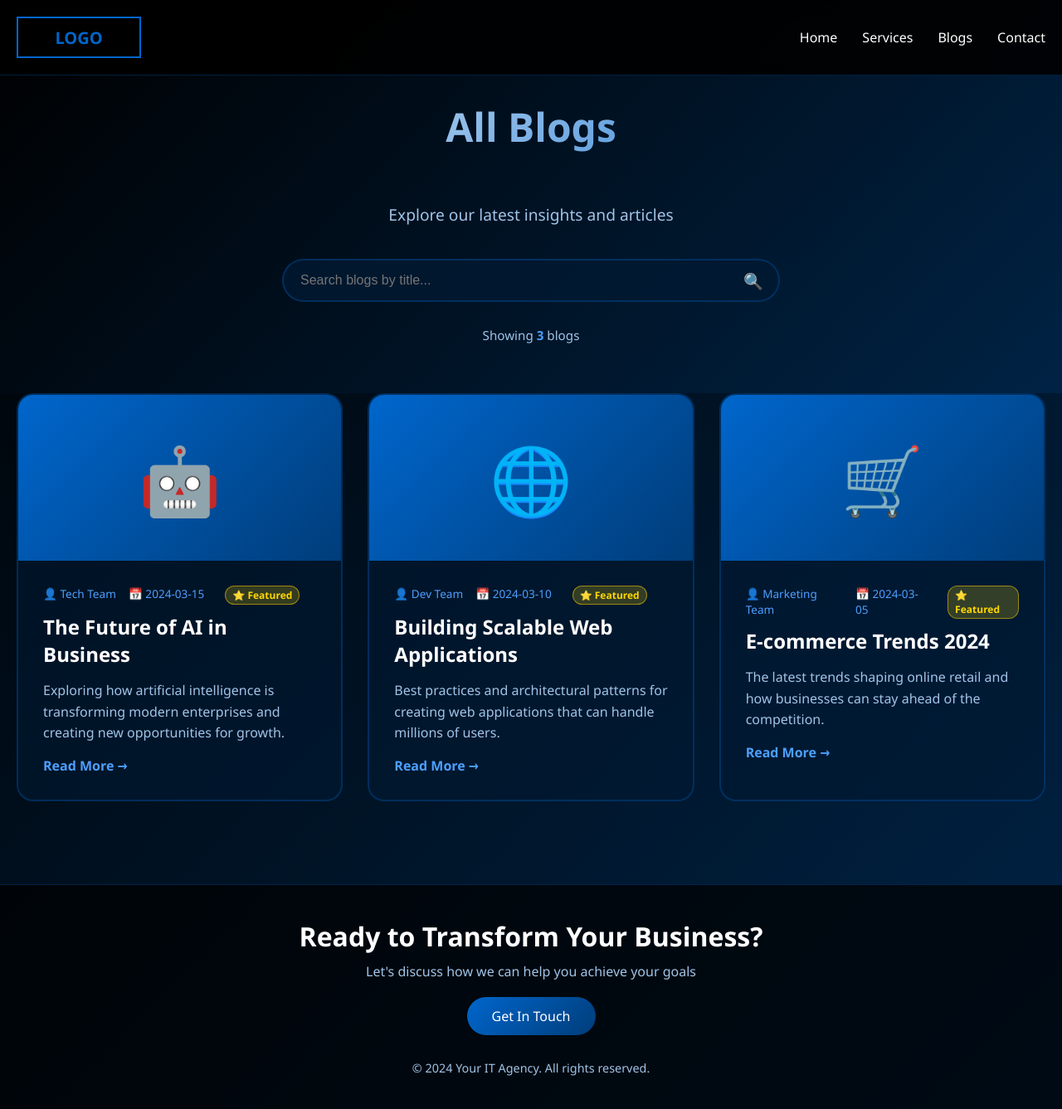
After one commit to ghogharimeet21/flask-page, a Flask app: page /blogs in a window 1280 px wide. The commit adds this page. Shown: the whole page at 83% size. Run offline with Flask 3, Linux system fonts and the light colour scheme.

Commit message:
added blog featured functionality & made seprate page for blogs and one search box also added for searching specific blogs bases of title of the blogs

```diff
--- a/app.py
+++ b/app.py
@@ -61,7 +61,8 @@ DEFAULT_BLOGS = [
         "excerpt": "Exploring how artificial intelligence is transforming modern enterprises and creating new opportunities for growth.",
         "author": "Tech Team",
         "date": "2024-03-15",
-        "image": "🤖"
+        "image": "🤖",
+        "starred": True
     },
     {
         "id": 2,
@@ -69,7 +70,8 @@ DEFAULT_BLOGS = [
         "excerpt": "Best practices and architectural patterns for creating web applications that can handle millions of users.",
         "author": "Dev Team",
         "date": "2024-03-10",
-        "image": "🌐"
+        "image": "🌐",
+        "starred": True
     },
     {
         "id": 3,
@@ -77,7 +79,8 @@ DEFAULT_BLOGS = [
         "excerpt": "The latest trends shaping online retail and how businesses can stay ahead of the competition.",
         "author": "Marketing Team",
         "date": "2024-03-05",
-        "image": "🛒"
+        "image": "🛒",
+        "starred": True
     }
 ]
 
@@ -105,7 +108,14 @@ def get_blogs():
 def index():
     services = get_services()
     blogs = get_blogs()
-    return render_template('index.html', services=services, blogs=blogs)
+    # Only show starred blogs on home page
+    starred_blogs = [blog for blog in blogs if blog.get('starred', False)]
+    return render_template('index.html', services=services, blogs=starred_blogs)
+
+@app.route('/blogs')
+def blogs_page():
+    blogs = get_blogs()
+    return render_template('blogs.html', blogs=blogs)
 
 @app.route('/admin/login', methods=['GET', 'POST'])
 def admin_login():
@@ -185,6 +195,9 @@ def api_add_blog():
     blogs = get_blogs()
     new_blog = request.json
     new_blog['id'] = max([b['id'] for b in blogs], default=0) + 1
+    # Default starred to False for new blogs
+    if 'starred' not in new_blog:
+        new_blog['starred'] = False
     blogs.append(new_blog)
     save_json(BLOGS_FILE, blogs)
     return jsonify(new_blog)
@@ -198,6 +211,9 @@ def api_update_blog(blog_id):
     updated_blog = request.json
     for i, blog in enumerate(blogs):
         if blog['id'] == blog_id:
+            # Preserve starred status if not provided in update
+            if 'starred' not in updated_blog:
+                updated_blog['starred'] = blog.get('starred', False)
             blogs[i] = {**updated_blog, 'id': blog_id}
             save_json(BLOGS_FILE, blogs)
             return jsonify(blogs[i])
@@ -213,5 +229,19 @@ def api_delete_blog(blog_id):
     save_json(BLOGS_FILE, blogs)
     return jsonify({'success': True})
 
+@app.route('/api/blogs/<int:blog_id>/star', methods=['PUT'])
+def api_toggle_blog_star(blog_id):
+    if not session.get('admin'):
+        return jsonify({'error': 'Unauthorized'}), 401
+
+    blogs = get_blogs()
+    for i, blog in enumerate(blogs):
+        if blog['id'] == blog_id:
+            # Toggle starred status
+            blogs[i]['starred'] = not blog.get('starred', False)
+            save_json(BLOGS_FILE, blogs)
+            return jsonify({'success': True, 'starred': blogs[i]['starred']})
+    return jsonify({'error': 'Blog not found'}), 404
+
 if __name__ == '__main__':
     app.run(debug=True, host='0.0.0.0', port=5001)
--- a/static/css/style.css
+++ b/static/css/style.css
@@ -787,3 +787,102 @@ footer {
         width: 100%;
     }
 }
+
+/* Star Button */
+.btn-star {
+    background: none;
+    border: none;
+    font-size: 1.2rem;
+    cursor: pointer;
+    transition: transform 0.2s;
+    padding: 5px;
+}
+
+.btn-star:hover {
+    transform: scale(1.3);
+}
+
+.btn-star.starred {
+    filter: drop-shadow(0 0 3px rgba(255, 215, 0, 0.8));
+}
+
+.star-badge {
+    display: inline-block;
+    background: rgba(255, 215, 0, 0.2);
+    border: 1px solid rgba(255, 215, 0, 0.5);
+    color: #ffd700;
+    padding: 2px 8px;
+    border-radius: 12px;
+    font-size: 0.75rem;
+    margin-left: 10px;
+    font-weight: 600;
+}
+
+/* Blog Listing Page */
+.blog-listing-header {
+    padding: 120px 0 60px;
+    text-align: center;
+}
+
+.section-subtitle {
+    font-size: 1.2rem;
+    color: #a0c4e8;
+    margin-bottom: 40px;
+}
+
+.search-container {
+    position: relative;
+    max-width: 600px;
+    margin: 0 auto 30px;
+}
+
+.search-input {
+    width: 100%;
+    padding: 15px 50px 15px 20px;
+    background: rgba(0, 26, 51, 0.8);
+    border: 2px solid rgba(0, 102, 204, 0.3);
+    border-radius: 50px;
+    color: #ffffff;
+    font-size: 1rem;
+    transition: all 0.3s;
+}
+
+.search-input:focus {
+    outline: none;
+    border-color: #0066cc;
+    box-shadow: 0 0 20px rgba(0, 102, 204, 0.3);
+}
+
+.search-icon {
+    position: absolute;
+    right: 20px;
+    top: 50%;
+    transform: translateY(-50%);
+    font-size: 1.2rem;
+    pointer-events: none;
+}
+
+.blog-count {
+    color: #a0c4e8;
+    font-size: 0.95rem;
+}
+
+.blog-count span {
+    color: #4d9fff;
+    font-weight: 600;
+}
+
+.blog-listing {
+    padding-top: 0;
+}
+
+.no-results {
+    text-align: center;
+    padding: 60px 20px;
+    color: #a0c4e8;
+    font-size: 1.1rem;
+}
+
+.no-results p {
+    margin: 0;
+}
--- a/static/js/script.js
+++ b/static/js/script.js
@@ -193,6 +193,58 @@ async function deleteBlog(blogId) {
     }
 }
 
+// Toggle blog star status
+async function toggleBlogStar(blogId, currentStarred, evt) {
+    const event = evt || window.event;
+    const button = event ? event.target.closest('.btn-star') : document.querySelector(`.btn-star[onclick*="${blogId}"]`);
+    if (!button) return;
+
+    try {
+        const response = await fetch(`/api/blogs/${blogId}/star`, {
+            method: 'PUT',
+            headers: {
+                'Content-Type': 'application/json'
+            }
+        });
+
+        if (response.ok) {
+            const data = await response.json();
+            // Update the button and badge without reloading
+            const card = button.closest('.admin-card');
+            const meta = card.querySelector('.blog-meta');
+
+            if (data.starred) {
+                button.innerHTML = '⭐';
+                button.classList.add('starred');
+                button.setAttribute('title', 'Unstar to hide from home page');
+                button.setAttribute('onclick', `toggleBlogStar(${blogId}, true, event)`);
+                // Add featured badge if it doesn't exist
+                if (!meta.querySelector('.star-badge')) {
+                    const badge = document.createElement('span');
+                    badge.className = 'star-badge';
+                    badge.textContent = '⭐ Featured';
+                    meta.appendChild(badge);
+                }
+            } else {
+                button.innerHTML = '☆';
+                button.classList.remove('starred');
+                button.setAttribute('title', 'Star to show on home page');
+                button.setAttribute('onclick', `toggleBlogStar(${blogId}, false, event)`);
+                // Remove featured badge
+                const badge = meta.querySelector('.star-badge');
+                if (badge) {
+                    badge.remove();
+                }
+            }
+        } else {
+            alert('Error updating blog star status');
+        }
+    } catch (error) {
+        console.error('Error:', error);
+        alert('Error updating blog star status');
+    }
+}
+
 // Form Submissions
 document.getElementById('serviceForm').addEventListener('submit', async (e) => {
     e.preventDefault();
@@ -242,6 +294,22 @@ document.getElementById('blogForm').addEventListener('submit', async (e) => {
     const url = blogId ? `/api/blogs/${blogId}` : '/api/blogs';
     const method = blogId ? 'PUT' : 'POST';
 
+    // Preserve starred status when editing
+    if (blogId) {
+        // Find the star button for this blog to get current starred status
+        const starButtons = document.querySelectorAll('.btn-star');
+        for (const starBtn of starButtons) {
+            const onclickAttr = starBtn.getAttribute('onclick');
+            if (onclickAttr && onclickAttr.includes(`toggleBlogStar(${blogId}`)) {
+                blogData.starred = starBtn.classList.contains('starred');
+                break;
+            }
+        }
+    } else {
+        // New blogs default to not starred
+        blogData.starred = false;
+    }
+
     try {
         const response = await fetch(url, {
             method: method,
--- /dev/null
+++ b/templates/blogs.html
@@ -0,0 +1,131 @@
+{% extends "base.html" %}
+
+{% block title %}All Blogs - IT Agency{% endblock %}
+
+{% block content %}
+<!-- Navigation -->
+<nav>
+    <div class="nav-content">
+        <div class="logo">LOGO</div>
+        <div class="nav-links">
+            <a href="{{ url_for('index') }}">Home</a>
+            <a href="{{ url_for('index') }}#services">Services</a>
+            <a href="{{ url_for('blogs_page') }}">Blogs</a>
+            <a href="{{ url_for('index') }}#contact">Contact</a>
+        </div>
+        <div class="menu-toggle" onclick="toggleMobileMenu()">
+            <span></span>
+            <span></span>
+            <span></span>
+        </div>
+    </div>
+</nav>
+
+<!-- Mobile Menu -->
+<div class="mobile-menu" id="mobileMenu">
+    <a href="{{ url_for('index') }}" onclick="toggleMobileMenu()">Home</a>
+    <a href="{{ url_for('index') }}#services" onclick="toggleMobileMenu()">Services</a>
+    <a href="{{ url_for('blogs_page') }}" onclick="toggleMobileMenu()">Blogs</a>
+    <a href="{{ url_for('index') }}#contact" onclick="toggleMobileMenu()">Contact</a>
+</div>
+
+<!-- Blog Listing Header -->
+<section class="blog-listing-header">
+    <div class="container">
+        <h1 class="section-title">All Blogs</h1>
+        <p class="section-subtitle">Explore our latest insights and articles</p>
+
+        <!-- Search Box -->
+        <div class="search-container">
+            <input type="text"
+                   id="blogSearch"
+                   class="search-input"
+                   placeholder="Search blogs by title..."
+                   onkeyup="filterBlogs()">
+            <span class="search-icon">🔍</span>
+        </div>
+
+        <div class="blog-count" id="blogCount">
+            Showing <span id="blogCountNumber">{{ blogs|length }}</span> blog{{ 's' if blogs|length != 1 else '' }}
+        </div>
+    </div>
+</section>
+
+<!-- Blogs Section -->
+<section class="blogs blog-listing">
+    <div class="container">
+        <div class="blogs-grid" id="blogsGrid">
+            {% for blog in blogs %}
+            <div class="blog-card" data-title="{{ blog.title|lower }}">
+                <div class="blog-image">{{ blog.image }}</div>
+                <div class="blog-content">
+                    <div class="blog-meta">
+                        <span>👤 {{ blog.author }}</span>
+                        <span>📅 {{ blog.date }}</span>
+                        {% if blog.get('starred', False) %}
+                        <span class="star-badge">⭐ Featured</span>
+                        {% endif %}
+                    </div>
+                    <h3>{{ blog.title }}</h3>
+                    <p>{{ blog.excerpt }}</p>
+                    <a href="#" class="read-more">Read More →</a>
+                </div>
+            </div>
+            {% endfor %}
+        </div>
+
+        <!-- No Results Message -->
+        <div id="noResults" class="no-results" style="display: none;">
+            <p>No blogs found matching your search.</p>
+        </div>
+    </div>
+</section>
+
+<!-- Footer -->
+<footer id="contact">
+    <div class="container">
+        <div class="footer-content">
+            <h3>Ready to Transform Your Business?</h3>
+            <p>Let's discuss how we can help you achieve your goals</p>
+            <a href="tel:+1234567890" class="contact-button">Get In Touch</a>
+            <p style="margin-top: 30px; font-size: 0.9rem;">© 2024 Your IT Agency. All rights reserved.</p>
+        </div>
+    </div>
+</footer>
+{% endblock %}
+
+{% block extra_js %}
+<script>
+// Blog search functionality
+function filterBlogs() {
+    const searchInput = document.getElementById('blogSearch');
+    const searchTerm = searchInput.value.toLowerCase();
+    const blogCards = document.querySelectorAll('.blog-card');
+    const noResults = document.getElementById('noResults');
+    let visibleCount = 0;
+
+    blogCards.forEach(card => {
+        const title = card.getAttribute('data-title');
+        if (title.includes(searchTerm)) {
+            card.style.display = '';
+            visibleCount++;
+        } else {
+            card.style.display = 'none';
+        }
+    });
+
+    // Update count
+    const countElement = document.getElementById('blogCountNumber');
+    if (countElement) {
+        countElement.textContent = visibleCount;
+    }
+
+    // Show/hide no results message
+    if (visibleCount === 0 && searchTerm !== '') {
+        noResults.style.display = 'block';
+    } else {
+        noResults.style.display = 'none';
+    }
+}
+</script>
+{% endblock %}
```
Also changed, not shown: data/blogs.json (+6 -3 lines), templates/admin_panel.html (+11 -1 lines), templates/index.html (+13 -3 lines).
